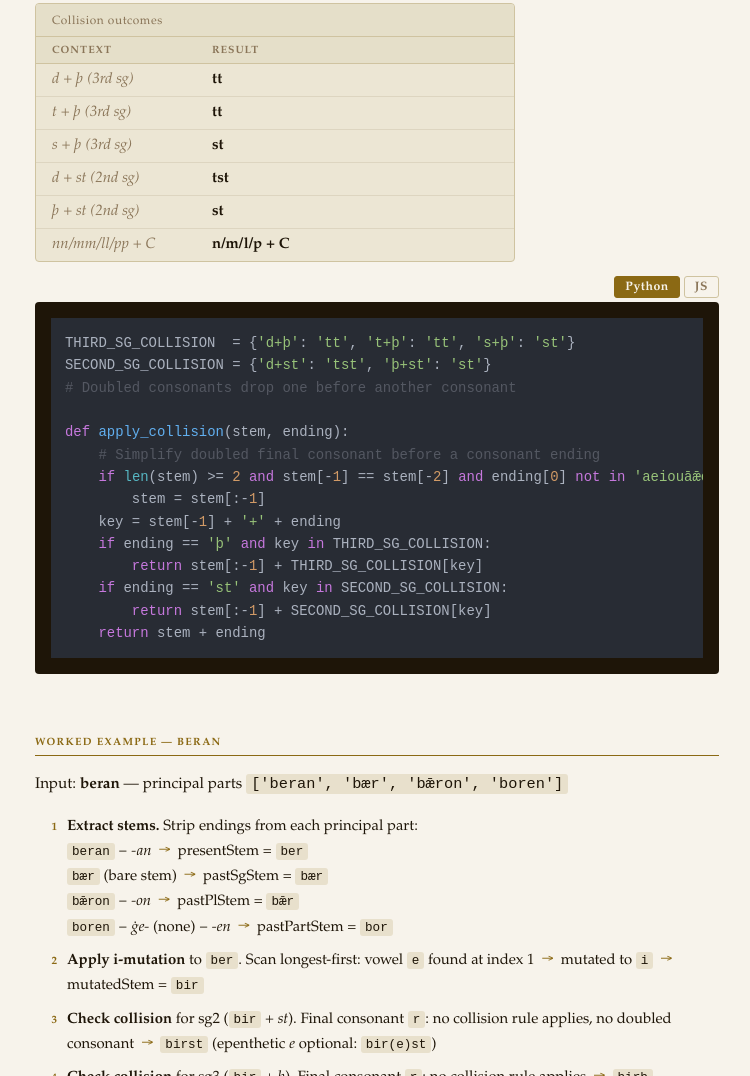
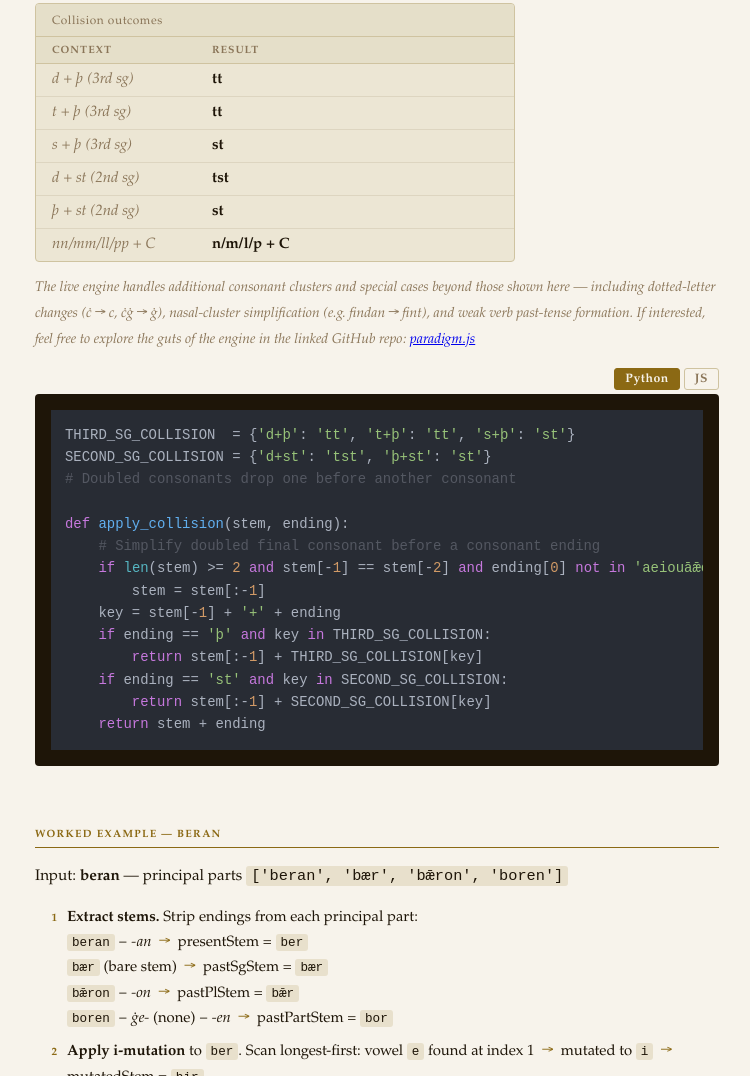
Before and after one commit to s-g-mo/old-english-verba, a website: page rules.html in a window 1280 px wide. Shown: the part 3989-5065 px from the top of the page, without its empty margins (263-1013 px from the left). Drawn offline with nearby package versions, Linux system fonts and the light colour scheme.

Commit message:
add comment about full engine

```diff
--- a/rules.html
+++ b/rules.html
@@ -11,7 +11,8 @@
   <meta name="viewport" content="width=device-width, initial-scale=1.0">
   <title>Rules — Old English Verbs</title>
   <link rel="stylesheet" href="style.css">
-  <link rel="stylesheet" href="https://cdnjs.cloudflare.com/ajax/libs/highlight.js/11.9.0/styles/base16/onedark.min.css">
+  <link rel="stylesheet"
+    href="https://cdnjs.cloudflare.com/ajax/libs/highlight.js/11.9.0/styles/base16/onedark.min.css">
   <style>
     .rules-main {
       flex: 1;
@@ -781,6 +782,13 @@ function applyIMutation(stem) {
             </tbody>
           </table>
         </div>
+        <p class="rules-p" style="font-style:italic;color:var(--muted);font-size:0.82rem;">The live engine handles
+          additional consonant clusters and special cases beyond those shown here — including dotted-letter changes (ċ →
+          c, ċġ → ġ), nasal-cluster simplification (e.g. findan → fint), and weak verb past-tense formation. If
+          interested, feel free to explore the guts of the engine in the linked GitHub repo: <a
+            href="https://github.com/s-g-mo/old-english-verba/blob/main/paradigm.js" target="_blank"
+            rel="noopener">paradigm.js</a></p>
+
 
         <div class="code-block-wrap">
           <div class="code-toggle">
```
